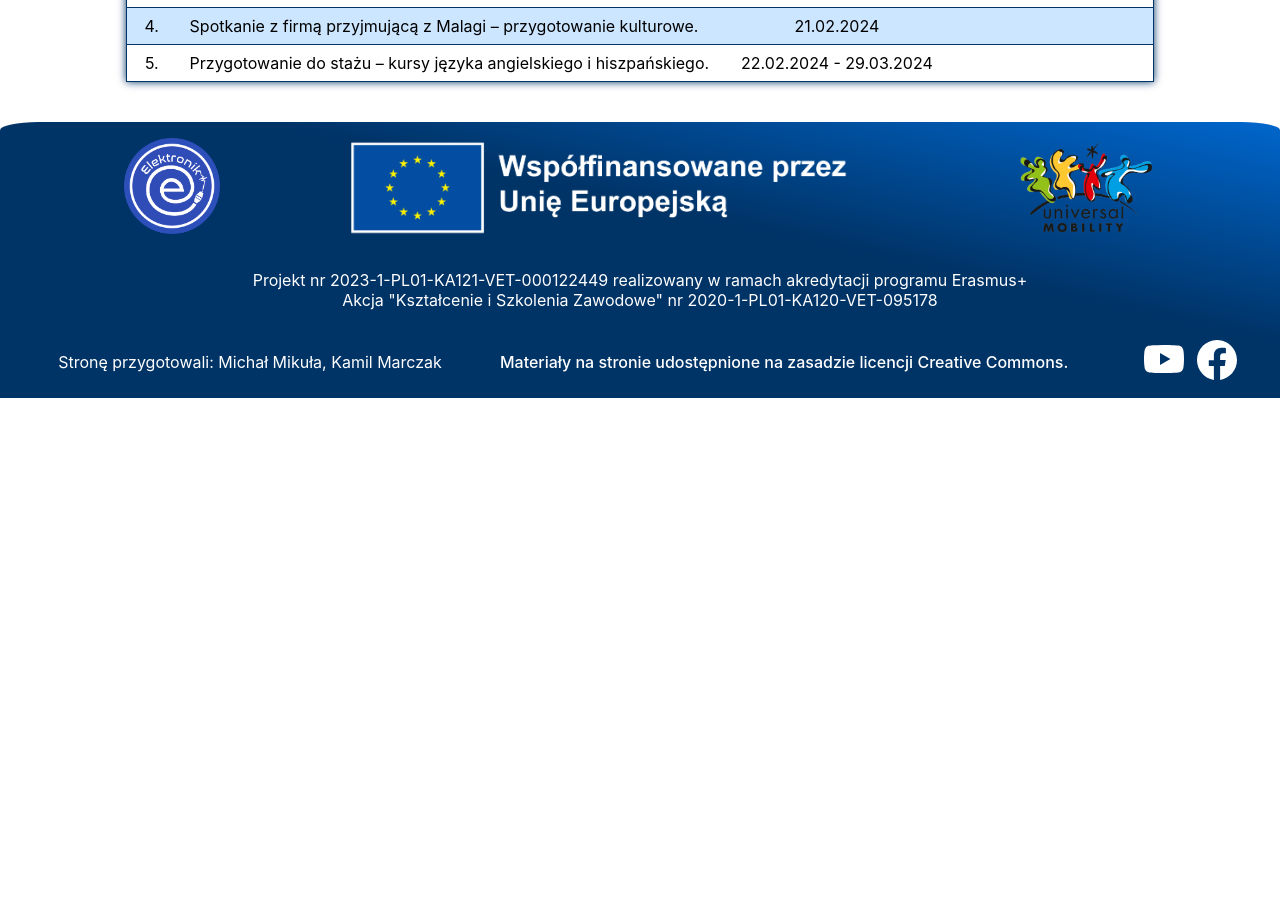
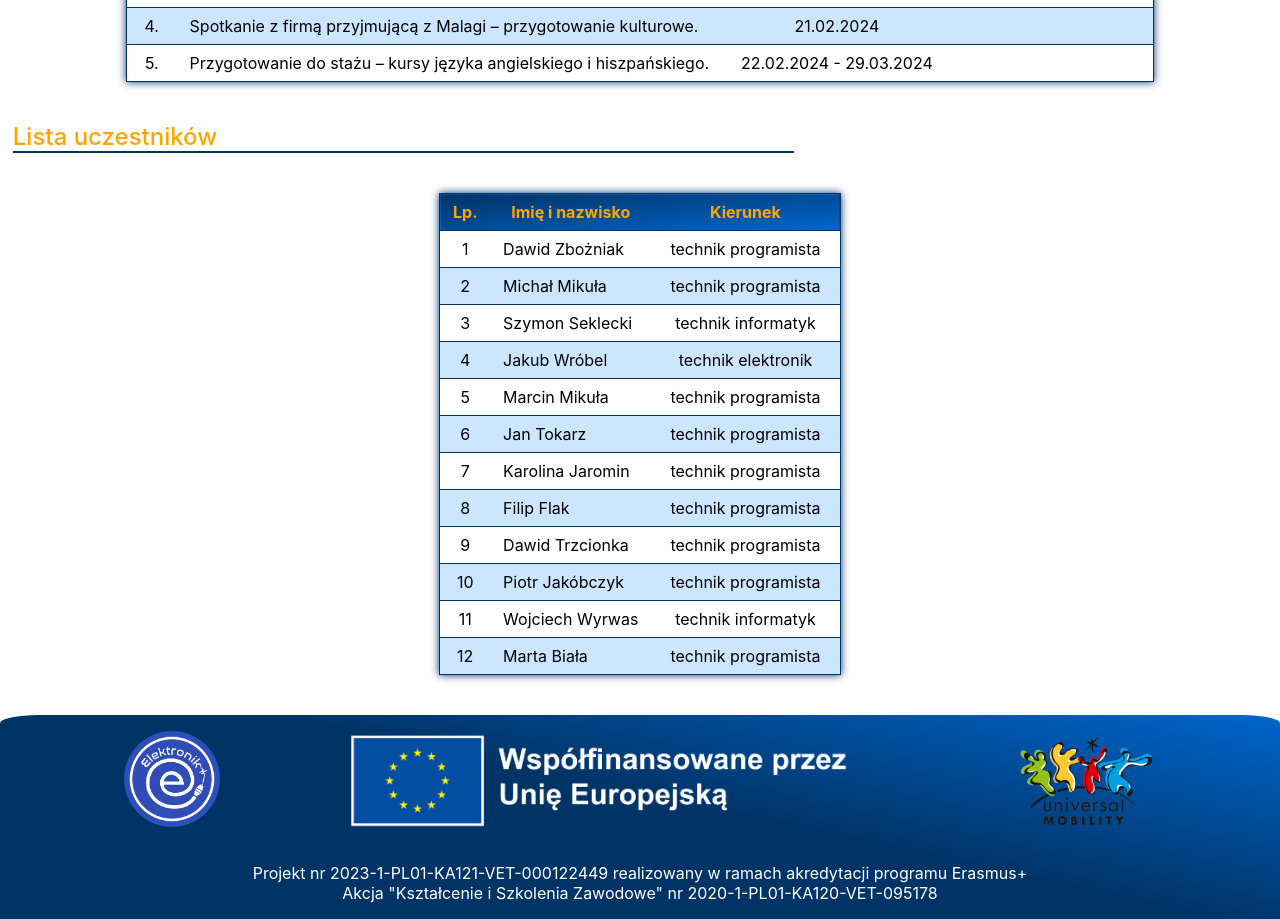
Before and after one commit to Erasmus2024/Strona-Erasmus-2024, a React (Create React App) app: page / in a window 1280 px wide. Shown: the part 2880-3799 px from the top of the page. Before the commit the page ends 3278 px from the top, so only its background shows below. Built offline with nearby package versions, Linux system fonts and the light colour scheme.

Commit message:
Add attendees list

```diff
--- a/src/Pages/MainPage.tsx
+++ b/src/Pages/MainPage.tsx
@@ -46,7 +46,7 @@ const MainPage: React.FC = () => {
           <a href='#o-projekcie' className='navbar-menu-item'>
             O projekcie
           </a>
-          <a href='/' className='navbar-menu-item'>
+          <a href='#lista-uczniow' className='navbar-menu-item'>
             Lista uczesników
           </a>
           <a href='/' className='navbar-menu-item'>
@@ -200,6 +200,33 @@ Poprzez wspólne projekty i inicjatywy, Erasmus+ 2024 ma na celu budowanie trwa
                 </table>
           </div>
         </div>
+        <div className='description attendees' id="lista-uczniow">
+          <span className='description-title'>
+            Lista uczestników
+          </span>
+          <div className='description-content'>
+                <table>
+                  <thead>
+                    <tr>
+                      <th>Lp.</th>
+                      <th>Imię i nazwisko</th>
+                      <th>Kierunek</th>
+                    </tr>
+                  </thead>
+                  <tbody>
+                    {
+                      Expectations.map((expectation, index) => (
+                        <tr>
+                          <td>{index+1}</td>
+                          <td>{expectation.author}</td>
+                          <td>{expectation.occupation}</td>
+                        </tr>
+                      ))
+                    }
+                  </tbody>
+                </table>
+          </div>
+        </div>
       </section>
       <footer>
         <div className='project-details-container'>
--- a/src/Pages/PageStyles/MainPage.scss
+++ b/src/Pages/PageStyles/MainPage.scss
@@ -295,6 +295,59 @@
   }
 }
 
+.attendees {
+  margin: 5vh 0;
+  padding: 0;
+
+  .description-title {
+    margin-left: 1vw;
+    margin-bottom: 5vh;
+  }
+
+  .description-content {
+    width: 100%;
+    display: flex;
+    flex-flow: column nowrap;
+    align-items: center;
+    justify-content: center;
+    padding: 0 3vw;
+
+      table {
+        box-shadow: 0px 0px 8px #003366;
+        border: 1px solid #003366;
+        border-collapse: collapse;
+
+        thead {
+          tr {
+            background-image: linear-gradient(to bottom right, #003366, #0066cc);
+          }
+        }
+
+        tr {
+          border: 1px solid #003366;
+          td {
+            padding: 1vh 1vw;
+            &:nth-of-type(2) {
+              text-align: left;
+            }
+            &:nth-of-type(3) {
+              padding: 1vh 1.5vw;
+            }
+          }
+
+         th {
+            padding: 1vh 1vw;
+            color:#ffa500;
+          }
+        }
+
+        tr:nth-child(even) {
+          background-color: #cce6ff;
+        }
+      }
+    }
+}
+
 footer {
   display: flex;
   flex-flow: column nowrap;
```
